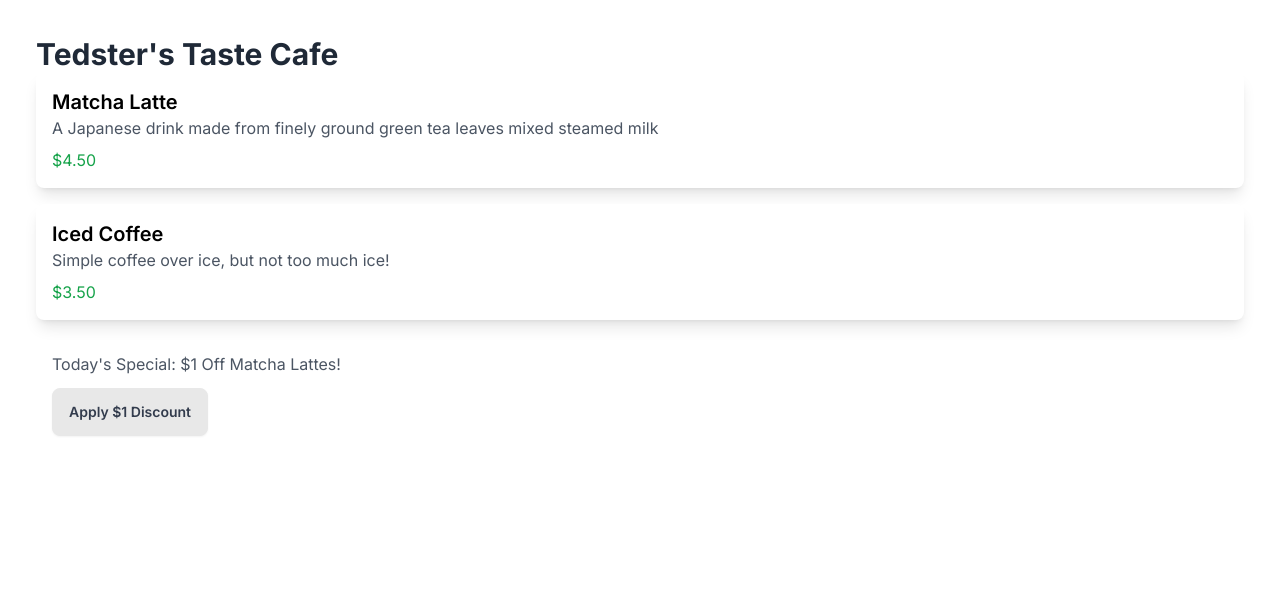
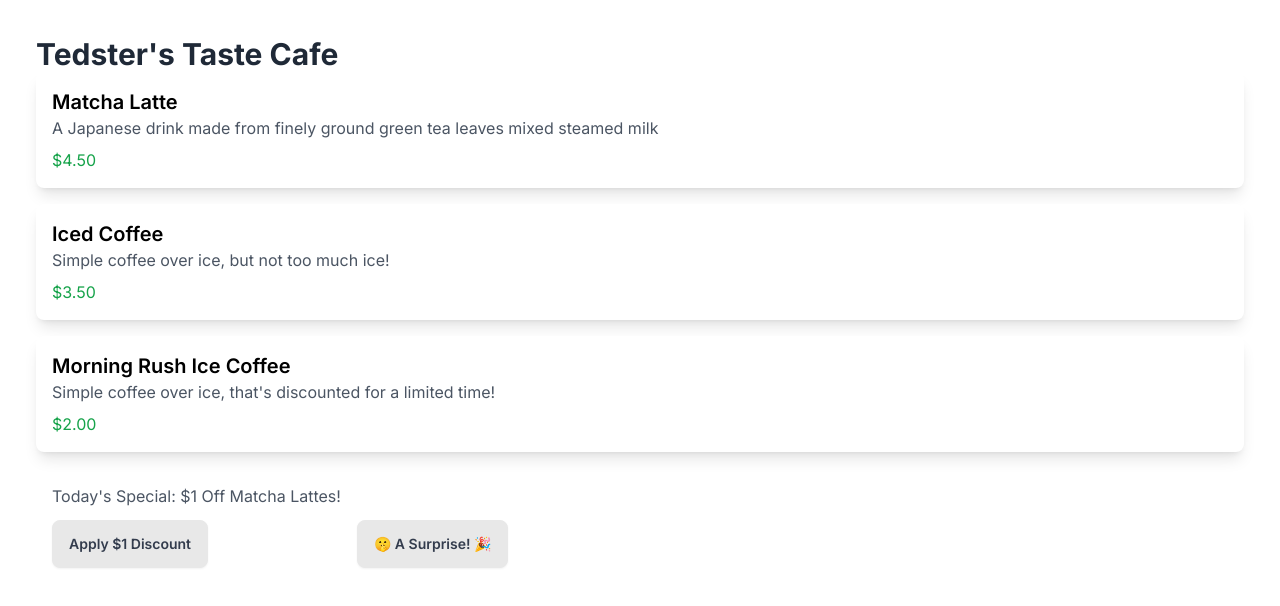
Before and after one commit to tedster827/travel-agency-website, a Next.js app: page /pages/react_showcase/food-menu in a window 1280 px wide. Shown: the top 606 px of the page. Built offline with nearby package versions, Linux system fonts and the light colour scheme.

Commit message:
feat(FoodMenuPage): adds surprise button and discount button

```diff
--- /dev/null
+++ b/src/app/pages/react_showcase/food-menu/helpers/doStringOperation.tsx
@@ -0,0 +1,16 @@
+const doStringOperationOnStringDollarAmount = (stringToOperateOn: string, operation: string, operand: number): string => {
+    const stringAsNumber = parseFloat(stringToOperateOn);
+
+    // FIXME: Potential issue with returning an invalid result equaling -1 because it wasn't caught
+    let result = -1;
+
+    if (operation === "-") {
+        result = stringAsNumber - operand
+    } else if (operation === "+") {
+        result = stringAsNumber + operand
+    }
+
+    return result.toFixed(2)
+}
+
+export default doStringOperationOnStringDollarAmount;
--- a/src/app/pages/react_showcase/food-menu/page.tsx
+++ b/src/app/pages/react_showcase/food-menu/page.tsx
@@ -1,6 +1,7 @@
 'use client'
 import React, {useState} from "react";
 import FoodItem from "src/app/pages/react_showcase/food-menu/FoodItem";
+import doStringOperationOnStringDollarAmount from "src/app/pages/react_showcase/food-menu/helpers/doStringOperation";
 
 const FoodMenuPage: React.FunctionComponent<React.JSX.Element> = () => {
     const [drinks, setDrinks] = useState(
@@ -16,24 +17,70 @@ const FoodMenuPage: React.FunctionComponent<React.JSX.Element> = () => {
                 description: "Simple coffee over ice, but not too much ice!",
                 price: "3.50",
                 currencySymbol: "$"
+            },
+            {
+                name: "Morning Rush Ice Coffee",
+                description: "Simple coffee over ice, that's discounted for a limited time!",
+                price: "2.00",
+                currencySymbol: "$"
             }
         ]
     )
 
+    const [wasSurpriseActivated, setWasSurpriseActivated] = useState<boolean>(false)
+
     const [isDiscountApplied, setIsDiscountApplied] = useState(false)
-    const [drink, setDrink] = useState({
-        title: "Iced Coffee",
-        price: 3.50
-    })
+
+    // 30 Second Timeout for Limited Timed Items
+    // const [timer, setTimer] = useState<number>(30)
+
     const currencySymbol = "$"
 
     const handleDiscountButton = () => {
-        setDrink({
-            ...drink,
-            price: 2.50
-        })
+        setDrinks(drinks.map((drink) => {
+           return drink.name !== "Matcha Latte" ? drink : {
+               name: drink.name + " - ✨ Discount Applied",
+               description: drink.description,
+               price: doStringOperationOnStringDollarAmount(drink.price, "-", 1) +  "✨",
+               currencySymbol: drink.currencySymbol
+           }
+        }))
         setIsDiscountApplied(true)
     }
+
+    const handleSurpriseButton = () => {
+        setWasSurpriseActivated(true)
+        setDrinks([...drinks, {
+            name: "✨ Tiger Boba Coffee ✨",
+            description: "Brown Sugar Milk + Boba Pearl with Espresso + Cream Mousse",
+            price: "4.00",
+            currencySymbol: "$"
+        }])
+    }
+
+    // useEffect(() => {
+    //
+    //     const interval = setInterval(() => {
+    //         setTimer(prevTimer => prevTimer - 1)
+    //     }, 1000);
+    //
+    //     const limitedTimeItemTimeout = setTimeout(() => {
+    //         setDrinks(drinks.filter(drink => drink.name !== "Matcha Latte"));
+    //         clearInterval(interval)
+    //     }, 300000);
+    //
+    //     setDrinks(drinks.map((drink) => {
+    //        return drink.name !== "Matcha Latte" ? drink : {
+    //            name: drink.name + "- ⏰ Limited Time Price! Offer Ends In: " + timer + " Seconds",
+    //            description: drink.description,
+    //            price: doStringOperationOnStringNumber(drink.price, "-", 1),
+    //            currencySymbol: drink.currencySymbol
+    //        }
+    //     }))
+    //
+    //     return () => clearTimeout(limitedTimeItemTimeout)
+    //
+    // }, []);
 
     return (
         <div
@@ -75,6 +122,14 @@ const FoodMenuPage: React.FunctionComponent<React.JSX.Element> = () => {
                     </button>
                 </div>
             }
+            {!wasSurpriseActivated &&
+                <button
+                    className={"btn mt-3"}
+                    onClick={handleSurpriseButton}
+                >
+                    🤫 A Surprise! 🎉
+                </button>
+            }
         </div>
     )
 }
```
